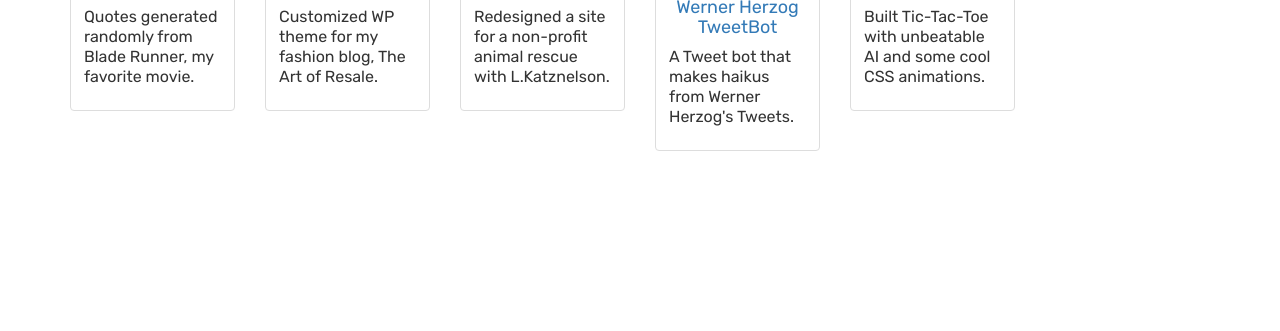
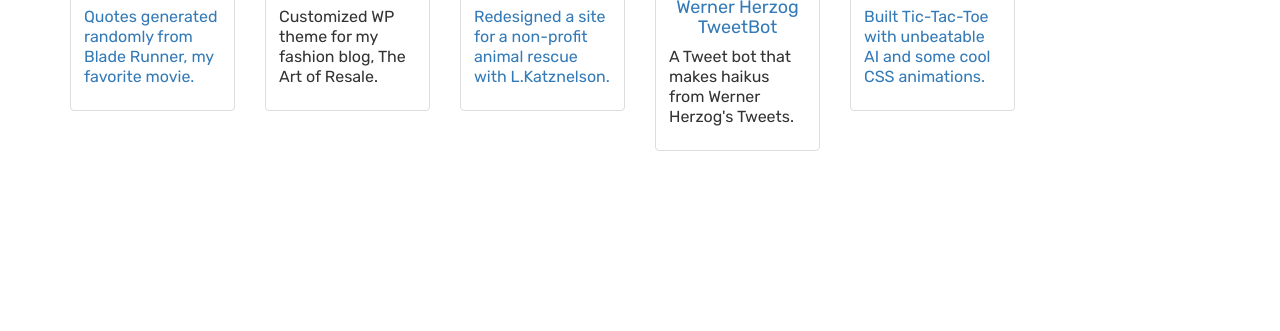
Before and after one commit to lisabronwyn/cool-lorikeet-portfoliosite, a plain HTML site: page index.html in a window 1280 px wide. Shown: the part 2047-2378 px from the top of the page. Drawn offline with nearby package versions, Linux system fonts and the light colour scheme; a web font is replaced by a local one.

Commit message:
added github links to the relevant portfolio projects

```diff
--- a/index.html
+++ b/index.html
@@ -103,7 +103,7 @@
                         <img src="img/blade-runner.jpg" alt="Blade Runner Quote Generator">
                         <div class="caption">
                             <h4><a href="http://www.lisabronwyn.com/blade-runner-quote-generator/" target="_blank">Blade Runner Quotes</a></h4>
-                            <p>Quotes generated randomly from Blade Runner, my favorite movie.
+                            <p><a href="https://github.com/lisabronwyn/blade-runner" target="_blank">Quotes generated randomly from Blade Runner, my favorite movie.</a>
                         </div>
                     </div>
                 </div>
@@ -122,7 +122,7 @@
                         <div class="caption">
                             <h4>
                               <a href="http://www.lisabronwyn.com/bunny-haven/theme" target="_blank">Bunny Haven Redesign</a></h4>
-                            <p>Redesigned a site for a non-profit animal rescue with L.Katznelson.</p>
+                            <p><a href="https://github.com/lisabronwyn/poised-godwit" target="blank">Redesigned a site for a non-profit animal rescue with L.Katznelson.</a></p>
                         </div>
                     </div>
                 </div>
@@ -140,7 +140,7 @@
                             <img src="img/browser.png" alt="Browser Games">
                             <div class="caption">
                               <h4><a href="http://lisabronwyn.com/browser-games/public/index.html">Tic-Tac-Toe Game</a></h4>
-                                <p>Built Tic-Tac-Toe with unbeatable AI and some cool CSS animations.</p>
+                                <p><a href="https://github.com/lisabronwyn/tweet-regenerator-eatable-coyote">Built Tic-Tac-Toe with unbeatable AI and some cool CSS animations.</p>
                               </div>
                             </div>
                 </div>
```
